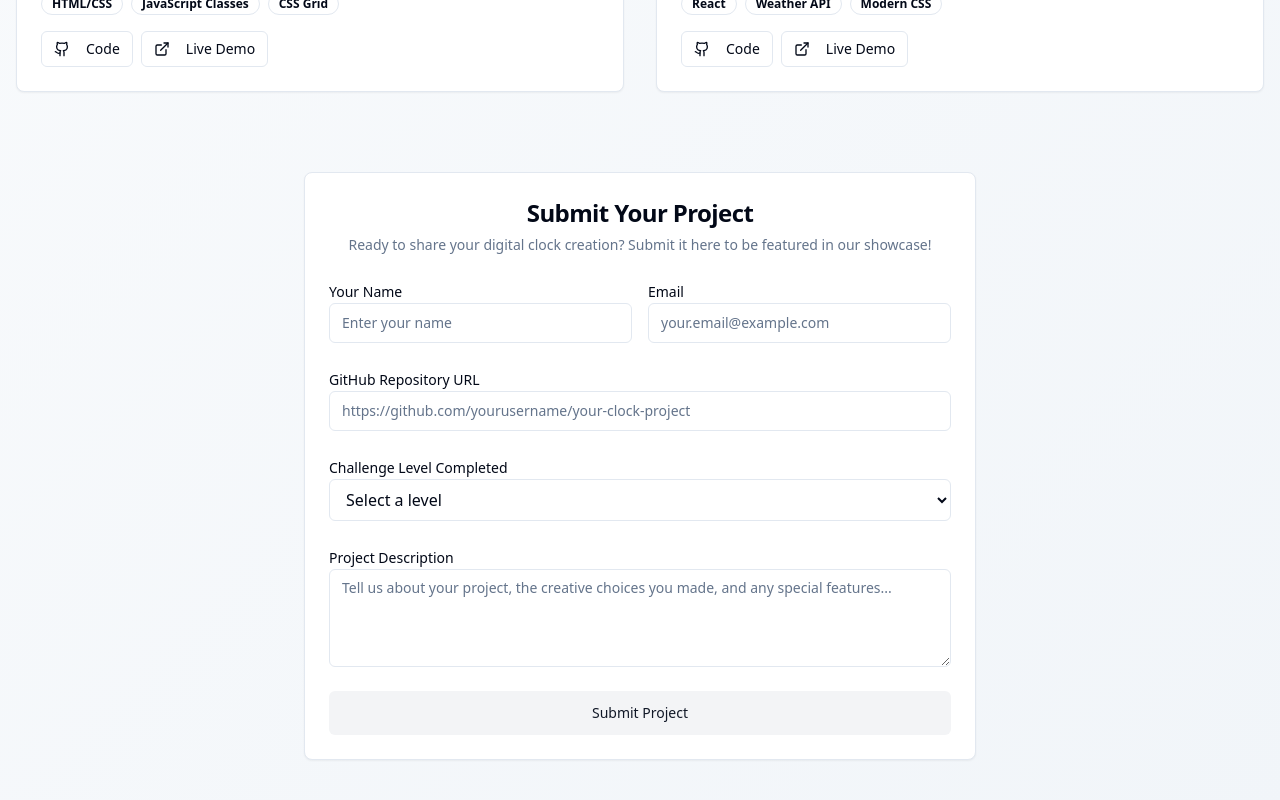
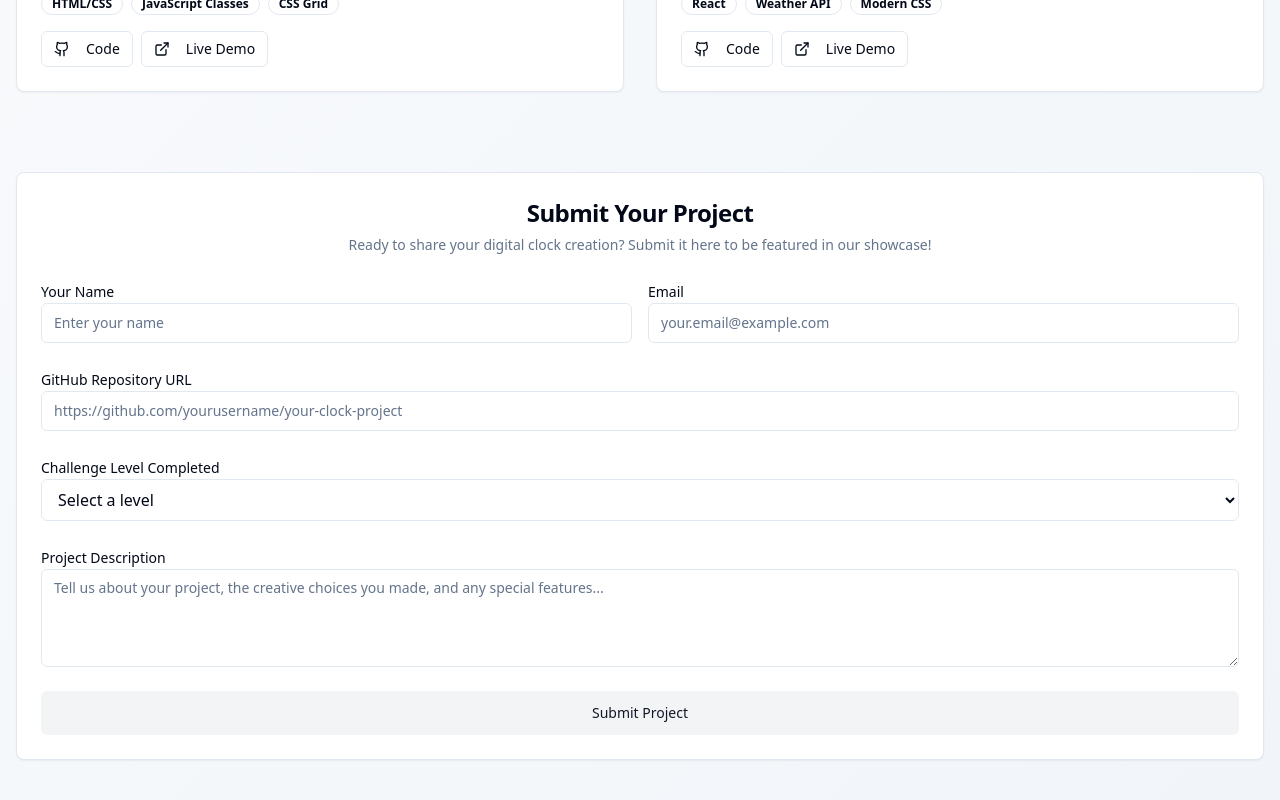
Before and after one commit to rmadhuram/digital-clock-challenge, a React (Vite) app: page / in a window 1280 px wide. Shown: the part 2488-3288 px from the top of the page. Built offline with nearby package versions, Linux system fonts and the light colour scheme.

Commit message:
Refactor: Make form section full width
Adjust styling to ensure the submission form section occupies the entire width of the page.

```diff
--- a/src/pages/Index.tsx
+++ b/src/pages/Index.tsx
@@ -254,7 +254,7 @@ const Index = () => {
         </section>
 
         {/* Section 3: Submission Form */}
-        <section id="submit" className="max-w-2xl mx-auto">
+        <section id="submit">
           <Card>
             <CardHeader>
               <CardTitle className="text-2xl text-center">Submit Your Project</CardTitle>
```
